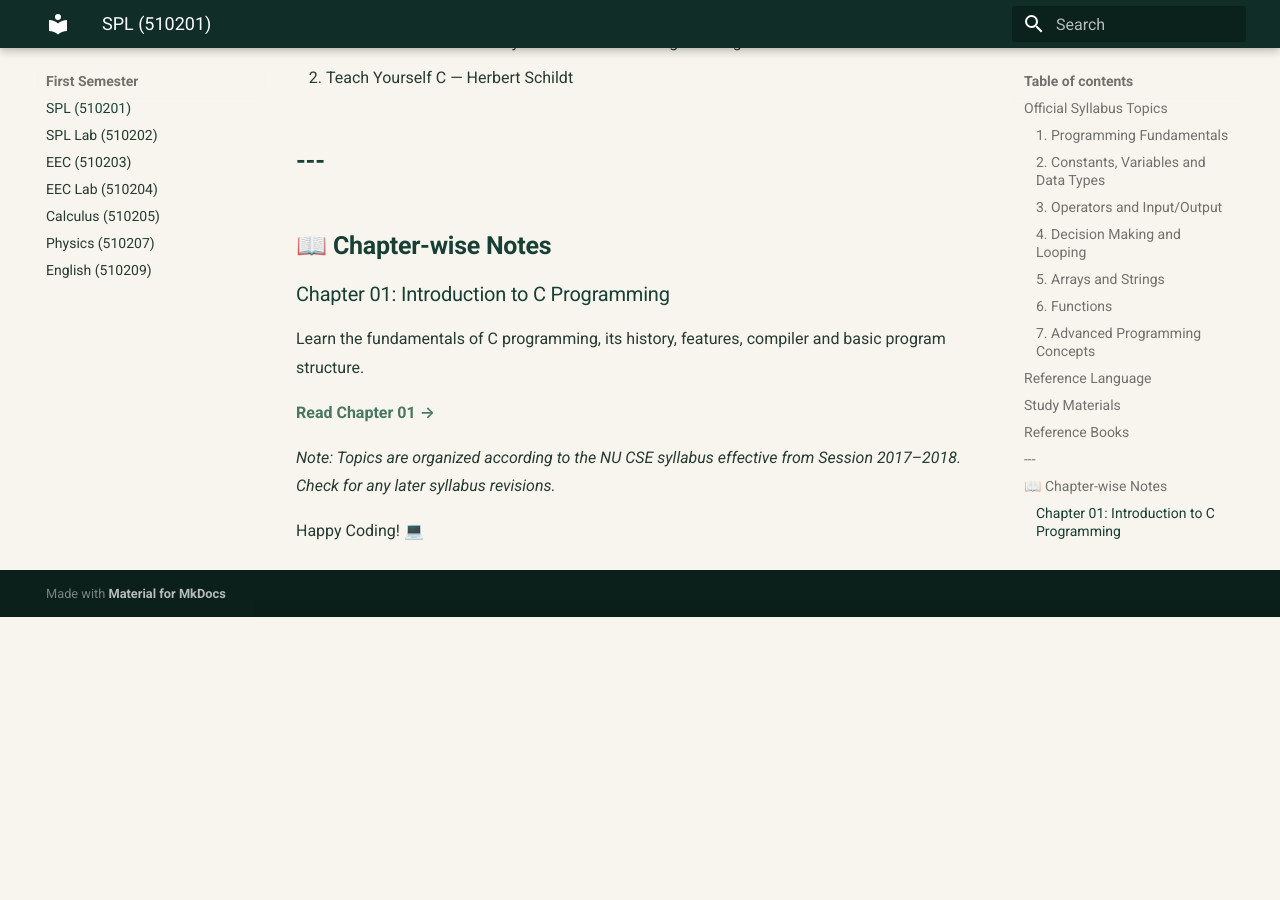
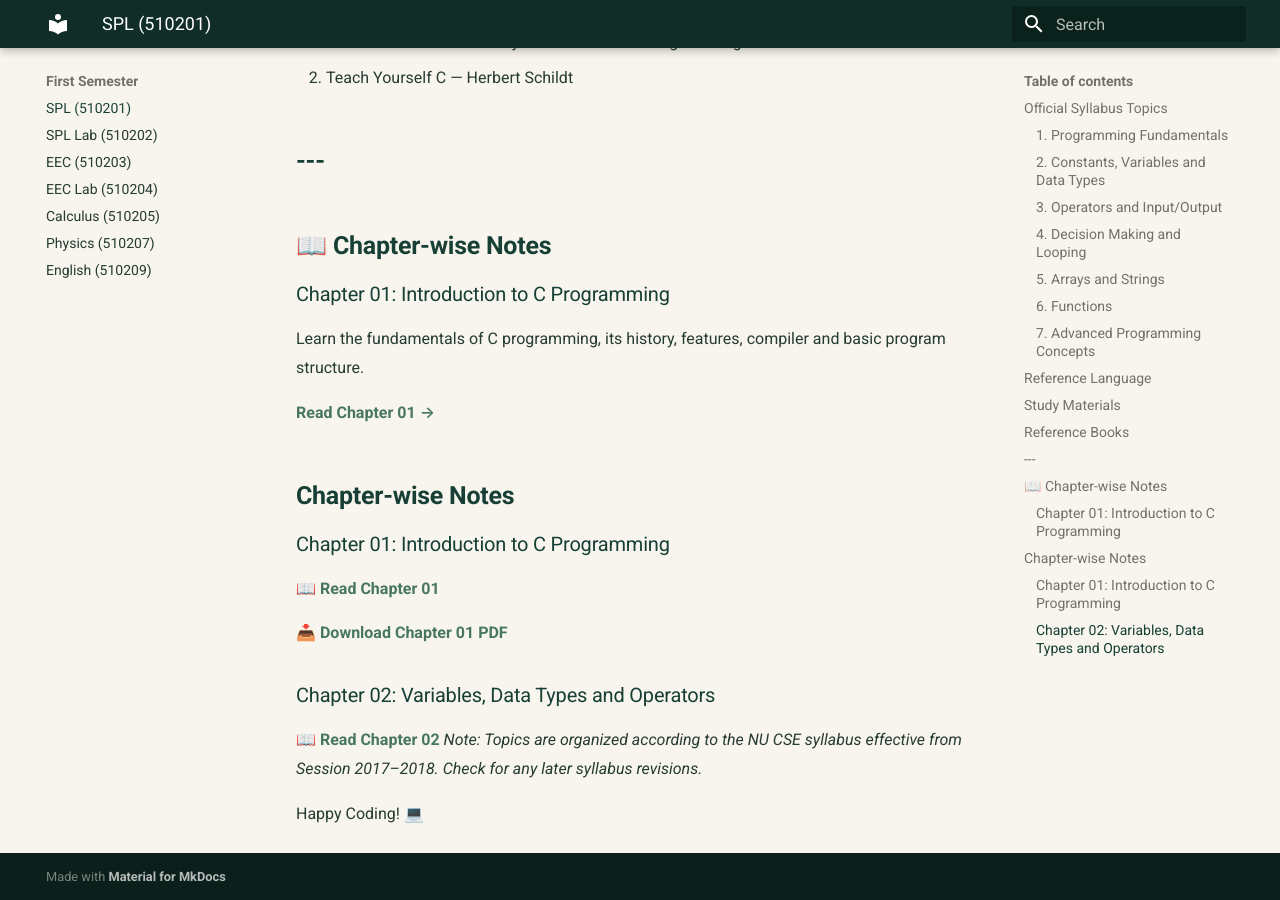
Before and after one commit to taimiyatahsin0-png/nu-cse-notes-store, an MkDocs documentation site: the page built from docs/subjects/spl/index.md, in a window 1280 px wide and 900 px high, scrolled down 2449 px. Built offline with MkDocs 1.6.1 and Material for MkDocs 9.7.7, drawn with Linux system fonts in a browser that asks for light colours; before the commit the page ends 3066 px from its top, so only the background shows below that.

Commit message:
Add chapter-wise notes for C programming

```diff
--- a/docs/subjects/spl/index.md
+++ b/docs/subjects/spl/index.md
@@ -78,7 +78,17 @@ C Programming Language
 Learn the fundamentals of C programming, its history, features, compiler and basic program structure.
 
 [Read Chapter 01 →](chapter-01.md)
+## Chapter-wise Notes
 
+### Chapter 01: Introduction to C Programming
+
+[📖 Read Chapter 01](chapter-01.md)
+
+[📥 Download Chapter 01 PDF](SPL-Chapter-01.pdf)
+
+### Chapter 02: Variables, Data Types and Operators
+
+[📖 Read Chapter 02](chapter-02.md)
 *Note: Topics are organized according to the NU CSE syllabus effective from Session 2017–2018. Check for any later syllabus revisions.*
 
 Happy Coding! 💻
```
